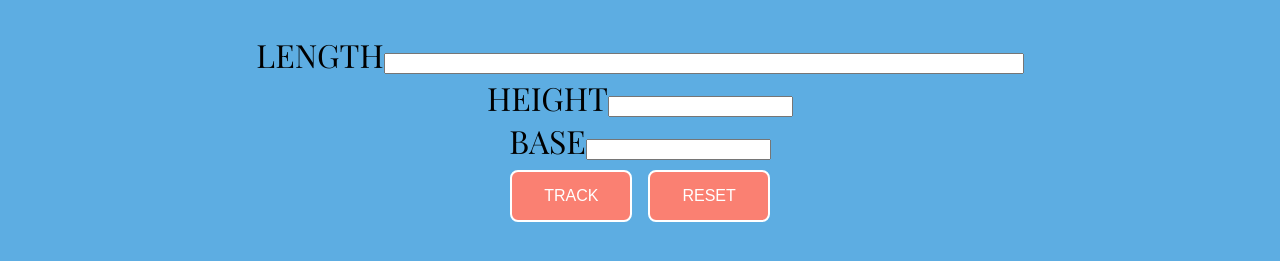
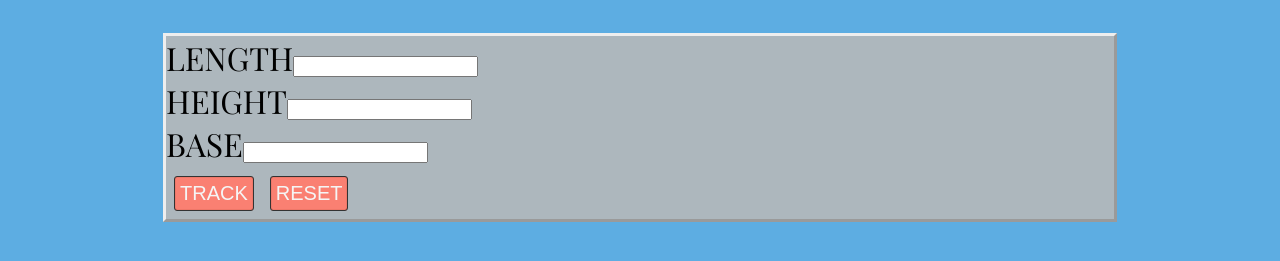
Before and after one commit to KellyEgesa/Triangle-Tracker, a plain HTML site: page index.html in a window 1280 px wide. Shown: the part 169-430 px from the top of the page. Drawn offline with nearby package versions, Linux system fonts and the light colour scheme.

Commit message:
further styled css sheet

```diff
--- a/css/style.css
+++ b/css/style.css
@@ -1,5 +1,4 @@
 body{
-  text-align: center;
   background-color: #5DADE2;
 }
 h1{
@@ -13,24 +12,21 @@ p{
 form{
   font-family: Playfair Display;
   font-size: 32px;
-}
-#a{
-  LENGTH: 50%;
-  width: 50%;
-}
-.entersides{
+  border-style: outset;
+  background-color: #adb7bd;
+  background-color: #adb7bd;
+  width: 75%;
+  text-align: left;
 
 }
 #track, #reset{
   background-color: #FA8072;
-  border: 2px solid;
-  border-radius: 8px;
-  color: white;
+  border: 1px solid #333333;
+  border-radius: 3px 3px 3px 3px;
+  font-size: 20px;
   padding: 15px 32px;
-  text-align: center;
-  display: inline-block;
-  font-size: 16px;
+  box-shadow: 0 0 1px #93291b inset;
+  color: #f5f5f5;
+  padding: 5px;
   margin: 8px;
-  cursor: pointer;
-  float: none;
 }
--- a/index.html
+++ b/index.html
@@ -7,14 +7,16 @@
     <link href="https://fonts.googleapis.com/css?family=Playfair+Display|Roboto+Mono|Slabo+27px" rel="stylesheet">
   </head>
   <body>
+    <center>
     <h1>Triangle Tracking</h1>
     <p>Kindly enter the dimensions of the Triangle below</p>
     <form class="entersides" action="">
-      LENGTH<input id="a" type="text" name="a" required><br>
-      HEIGHT<input id="b" type="text" name="b" required><br>
-      BASE<input id="c" type="text" name="c" required><br>
+      LENGTH<input id="a" type="number" name="a" required><br>
+      HEIGHT<input id="b" type="number" name="b" required><br>
+      BASE<input id="c" type="number" name="c" required><br>
       <input id="track" type="button" name="button" onclick="page ()" value="TRACK"><input type="reset" id="reset" name="" value="RESET">
     </form>
+    </center>
       <span id="output"></span>
     <script src="javascript/script.js">javascript</script>
   </body>
```
Also changed, not shown: 2 other files.
